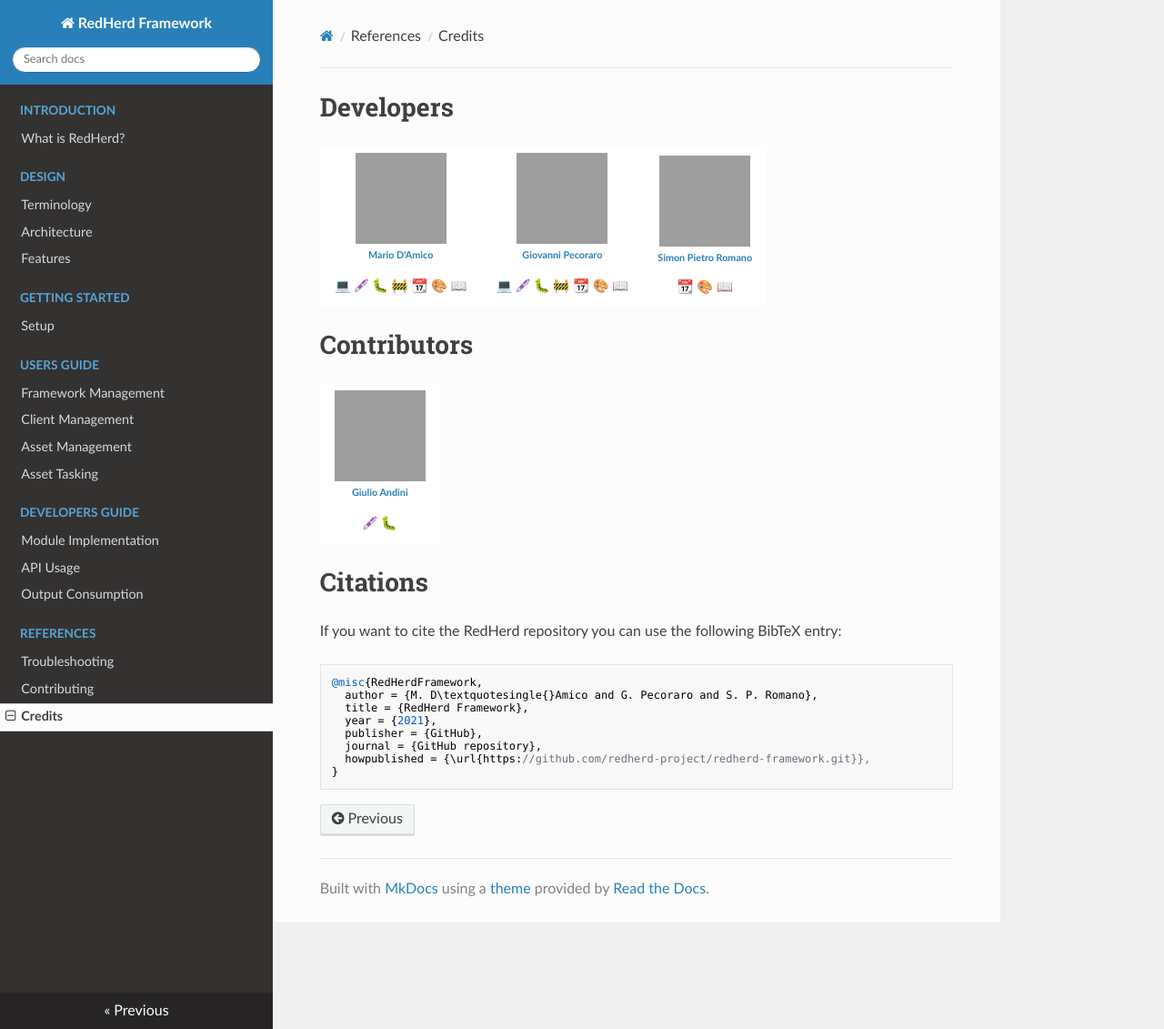
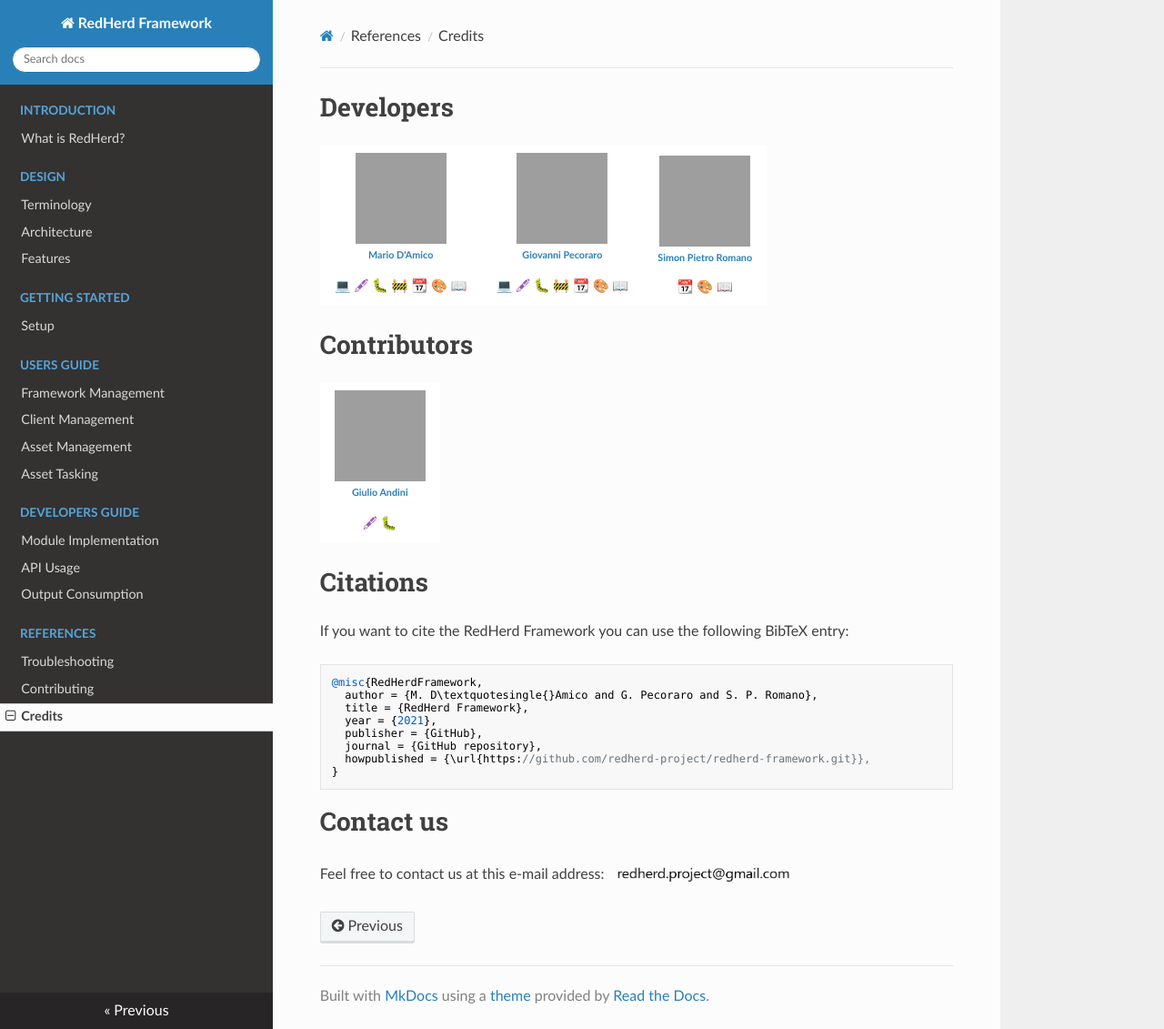
Before and after one commit to redherd-project/redherd-documentation, an MkDocs documentation site: the page built from docs/references/credits.md, in a window 1280 px wide and 1131 px high, cut to the strip 0-1131 px from the top of the window. Shown: the whole strip at 91% size. Built offline with MkDocs 1.6.1, drawn with Linux system fonts in a browser that asks for light colours; nearby versions of some CDN libraries; grey boxes are pictures that could not be loaded.

Commit message:
Added contact us section and network figure

````diff
--- a/docs/references/credits.md
+++ b/docs/references/credits.md
@@ -66,7 +66,7 @@
 
 # Citations
 
-If you want to cite the RedHerd repository you can use the following BibTeX entry:
+If you want to cite the RedHerd Framework you can use the following BibTeX entry:
 
 ```
 @misc{RedHerdFramework,
@@ -78,3 +78,8 @@ If you want to cite the RedHerd repository you can use the following BibTeX entr
   howpublished = {\url{https://github.com/redherd-project/redherd-framework.git}},
 }
 ```
+
+# Contact us
+
+Feel free to contact us at this e-mail address:
+<img src="contactus.png" style="width: 30%;" alt="Contact us">
````
Also changed, not shown: docs/design/features.md (+2 -0 lines), docs/design/features/redherd-net.png (added), docs/references/credits/contactus.png (added).
